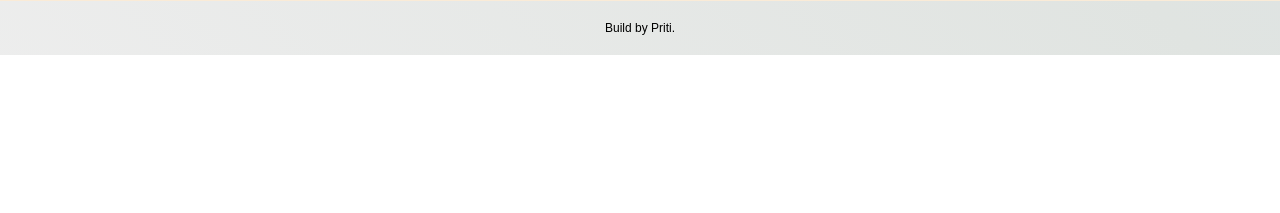
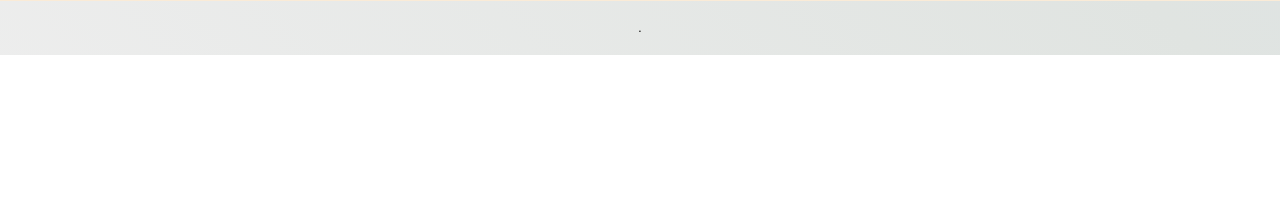
Before and after one commit to pritigupta204/market-basket-analysis, a Flask app: page / in a window 1280 px wide. Shown: the part 446-659 px from the top of the page. Run offline with Flask 2, Linux system fonts and the light colour scheme; parts of the project's set-up code (start-up, migrations or seed data) failed here and were passed over; some libraries are stand-ins or nearby versions; some web fonts are replaced.

Commit message:
chnages in html file

```diff
--- a/templates/index.html
+++ b/templates/index.html
@@ -4,7 +4,7 @@
     <head>
         <meta charset="UTF-8">
         <meta name="viewport" content="width=device-width, initial-scale=0.9">
-        <title>Car Value Prediction</title>
+        <title>Market Basket Analysis</title>
         <link rel="stylesheet" type="text/css" href="../static/style.css">
         <script src="https://kit.fontawesome.com/5f3f547070.js" crossorigin="anonymous"></script>
         <script src= "https://ajax.googleapis.com/ajax/libs/jquery/3.3.1/jquery.min.js"></script>
@@ -25,7 +25,7 @@
 
         <!-- Footer -->
         <div class='footer'>
-            <p class='footer-description'>Build by Priti.</p>
+            <p class='footer-description'>.</p>
         </div>
 
     </body>
```
